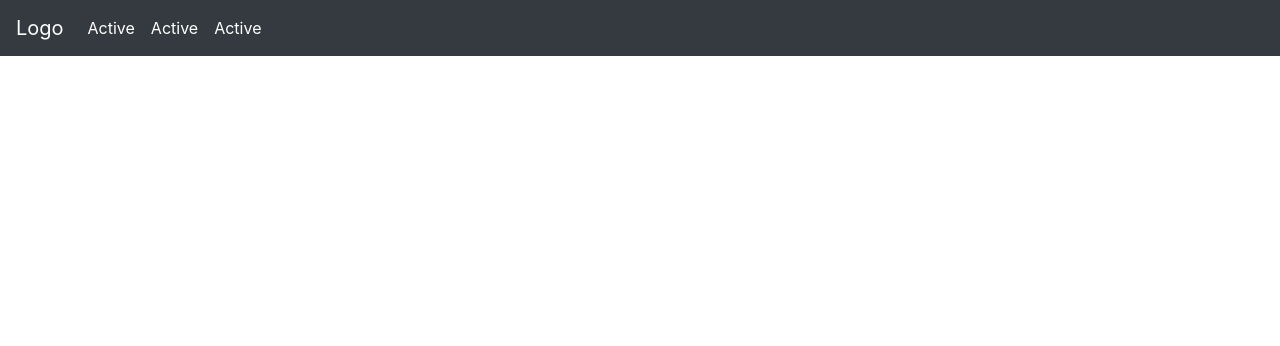
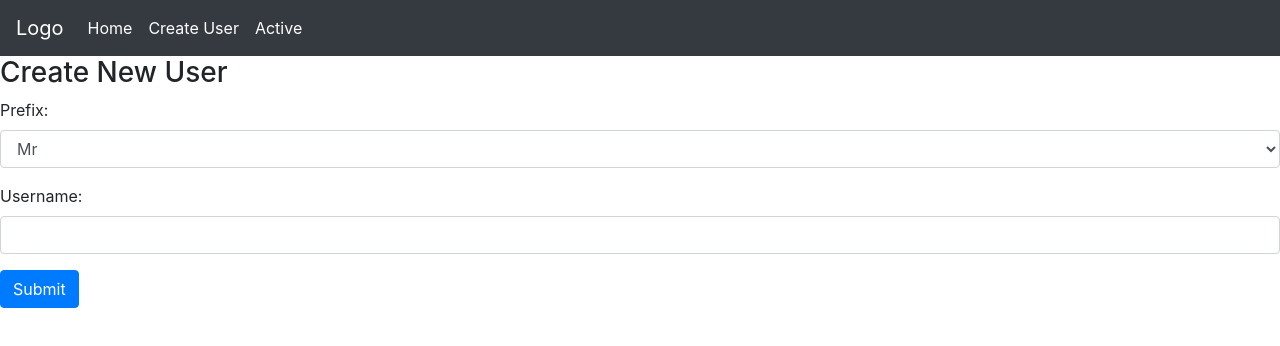
Before and after one commit to quattad/stream, a React (Create React App) app: page /user in a window 1280 px wide. Shown: the top 346 px of the page. Built offline with nearby package versions, Linux system fonts and the light colour scheme.

Commit message:
Initial create user page

```diff
--- a/src/App.js
+++ b/src/App.js
@@ -5,13 +5,14 @@ import './App.css';
 
 // Import components
 import Navbar from "./components/navbar.components"
-// import CreateUser from "./components/create-user.component"
+import CreateUser from "./components/create-user.components"
 
 function App() {
   return (
     // Map url paths to diff. components to load on page
     <Router>
       <Navbar />
+      <Route path="/user" component={ CreateUser } />
     </Router>
     );
   }
--- /dev/null
+++ b/src/components/create-user.components.js
@@ -0,0 +1,87 @@
+import React, { Component } from 'react'
+
+export default class CreateUser extends Component {
+    constructor(props) {
+        super(props); // always call super when defining the constructor of a subclass
+
+        // Bind 'this' reference to object to that 'this' will refer to User object instead of method
+        // Avoids 'undefined' errors when calling methods below
+        this.onChangeUsername = this.onChangeUsername.bind(this);
+        this.onChangePrefix = this.onChangePrefix.bind(this);
+        this.onSubmit = this.onSubmit.bind(this);
+
+        // Define initial state with this.state; always create variables in react in this manner
+        this.state = {
+            username: '',
+            prefix: '',
+            prefixes: [] // test componentDidMount() method; used to store values for prefix fetched from database
+        }
+    }
+
+    // Fetch entries from mongoose database once component is mounted
+    // componentDidMount will be called right before anything is displayed on the page
+    componentDidMount () {
+        this.setState({
+            // TODO - set users array to be loaded with prefix values from database
+            username: '',
+            prefixes: ['Mr', 'Mrs']
+        })
+    }
+
+    // Define methods to manipulate state properties
+    // Always use setState method; Target - textbox; Value - value of textbox
+    onChangeUsername(e) {
+        this.setState({
+            username: e.target.value
+            // TO DEL
+        });
+    }
+
+    onChangePrefix(e) {
+        this.setState({
+            prefix: e.target.value
+        });
+    }
+
+    // Define methods to handle form
+    onSubmit(e) {
+        e.preventDefault();  // prevent default html form submit behaviour to allow customization of form as below
+
+        // create variables in normal JS style if they are only used within the method
+        const user = {
+            username: this.state.username,
+            prefix: this.state.prefix
+        }
+
+        // TO DEL
+        console.log(user)
+
+        // Redirect back to homepage
+        window.location = '/user'
+    }
+
+    render() {
+        return (
+            <div>
+                <h3>Create New User</h3>
+                <form onSubmit = {this.onSubmit}>
+                    <div className="form-group">
+                        <label>Prefix: </label>
+                        <select ref="userInputPrefix" required className="form-control" value={this.state.prefix} onChange={this.onChangePrefix}>
+                            {
+                                this.state.prefixes.map((prefix) => {
+                                    return <option key={prefix} value={prefix}>{prefix}</option>
+                                })
+                            }
+                        </select>
+                    </div>
+                    <div className="form-group">
+                        <label>Username: </label>
+                        <input type="text" required className="form-control" value={this.state.username} onChange={this.onChangeUsername} />
+                    </div>
+                    <button type="submit" value='Create User' className='btn btn-primary'>Submit</button>
+                </form>
+            </div>
+        )
+    }
+}
--- a/src/components/navbar.components.js
+++ b/src/components/navbar.components.js
@@ -10,10 +10,10 @@ export default class Navbar extends Component {
                 <ul class="navbar-nav">
                 <a class="navbar-brand" href="#">Logo</a>
                 <li class="nav-item active">
-                  <a class="nav-link" href="#">Active</a>
+                  <a class="nav-link" href="/">Home</a>
                 </li>
                 <li class="nav-item active">
-                  <a class="nav-link" href="#">Active</a>
+                  <a class="nav-link" href="/user">Create User</a>
                 </li>
                 <li class="nav-item active">
                   <a class="nav-link" href="#">Active</a>
```
Also changed, not shown: 2 other files (tests, documents, lock files or other folders).
